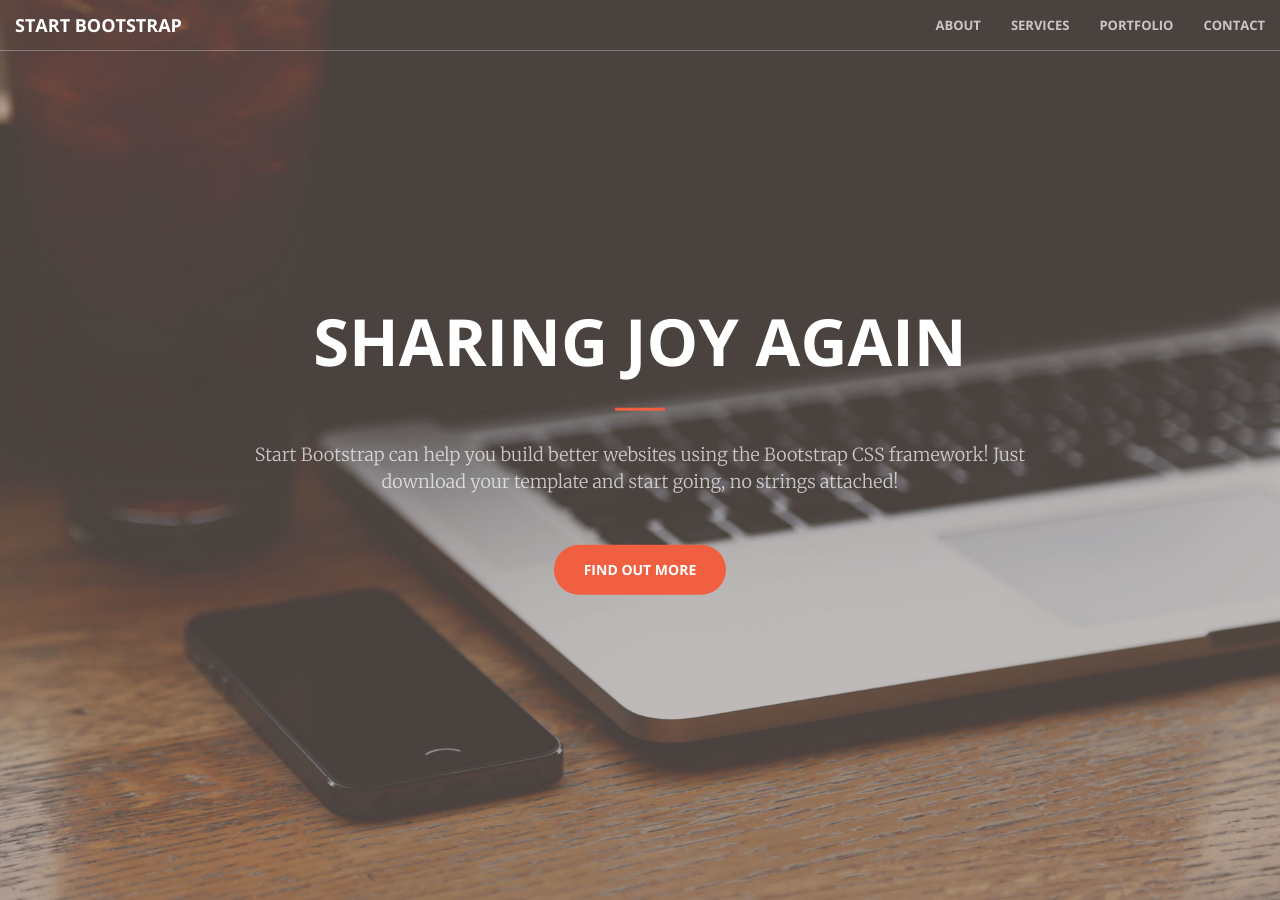
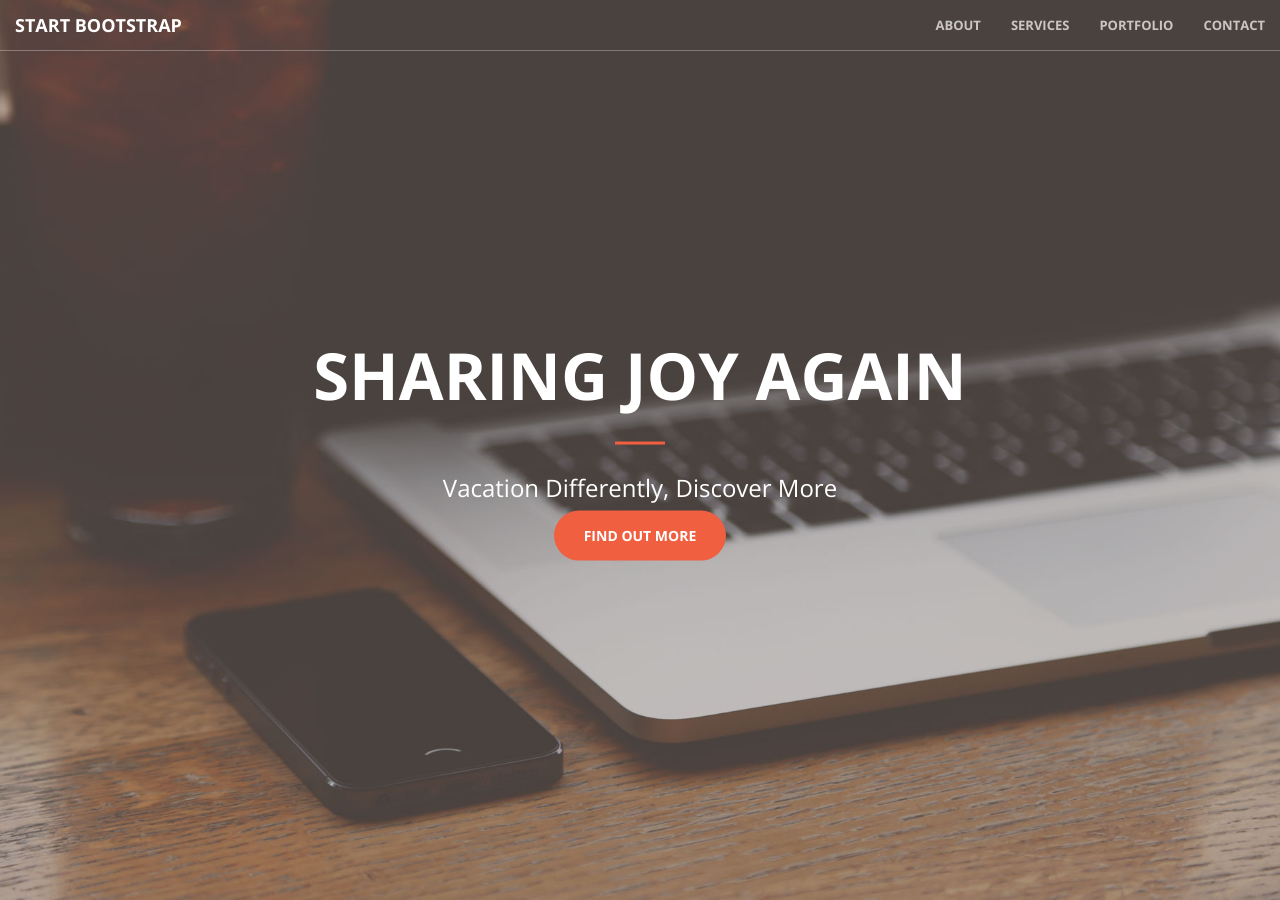
Before and after one commit to mattjohnsonco/joy, a Jekyll site: the page built from index.html, in a window 1280 px wide and 900 px high. Built offline with Jekyll 4.4.1, drawn with Linux system fonts in a browser that asks for light colours.

Commit message:
Update header.html
Added subtitle

```diff
--- a/_includes/header.html
+++ b/_includes/header.html
@@ -3,7 +3,7 @@
         <div class="header-content-inner">
             <h1>Sharing Joy Again</h1>
             <hr>
-            <p>Start Bootstrap can help you build better websites using the Bootstrap CSS framework! Just download your template and start going, no strings attached!</p>
+            <h3>Vacation Differently, Discover More</h3>
             <a href="#about" class="btn btn-primary btn-xl page-scroll">Find Out More</a>
         </div>
     </div>
```
